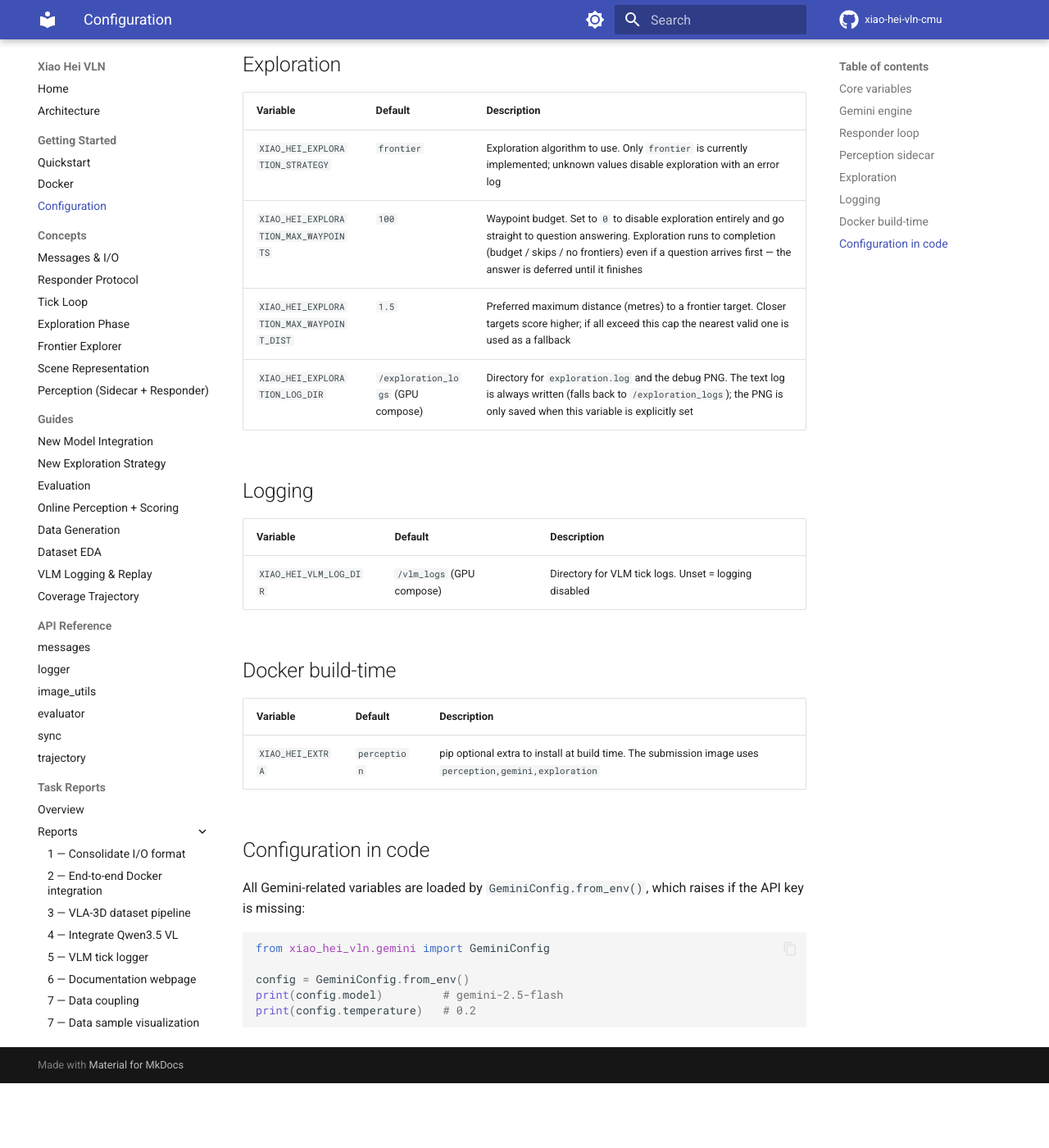
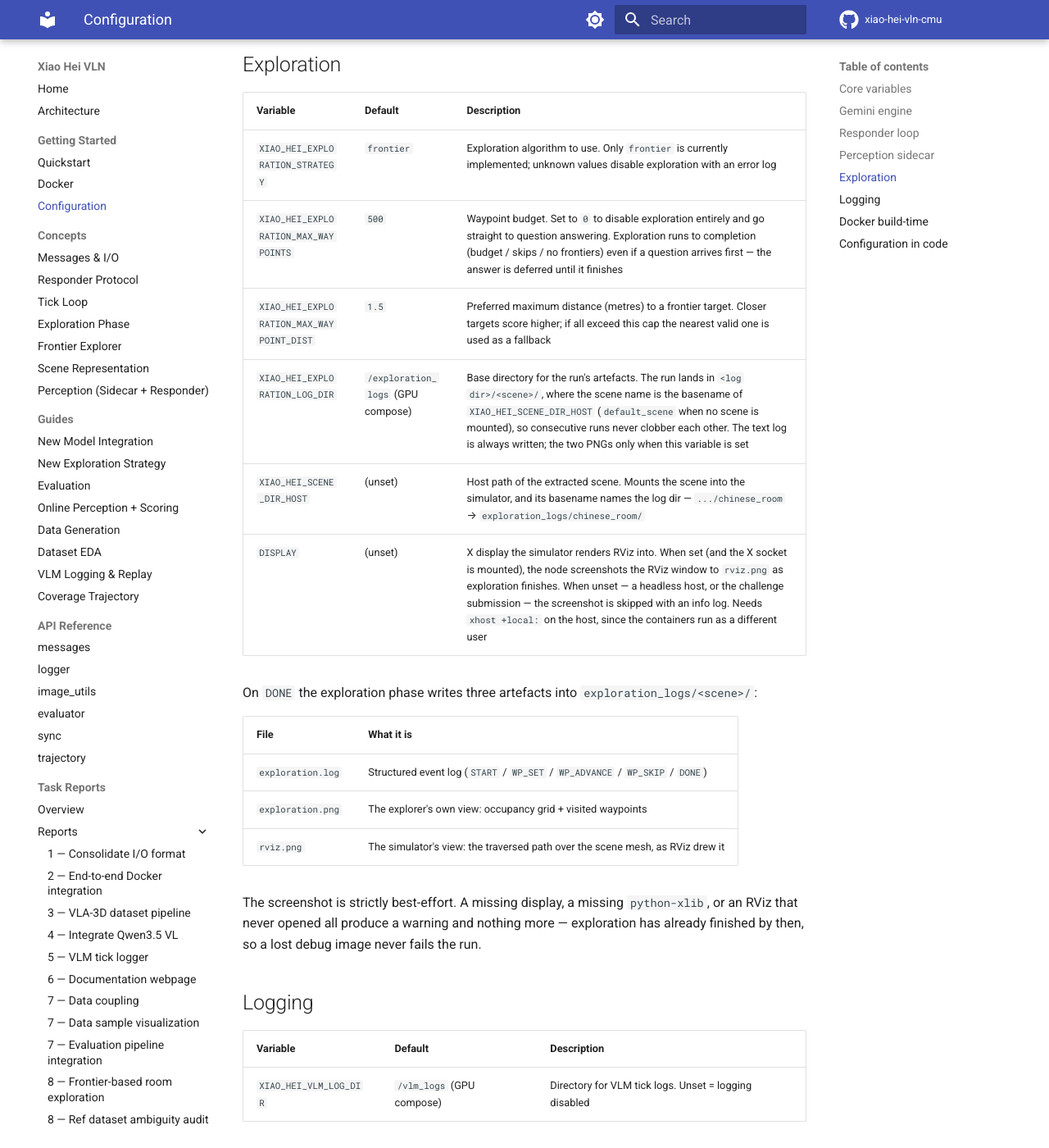
Before and after one commit to ginlov/xiao-hei-vln-cmu, an MkDocs documentation site: the page built from docs/getting-started/configuration.md, in a window 1280 px wide and 1400 px high, scrolled down 1988 px. Shown: the whole window at 82% size. Built offline with MkDocs 1.6.1 and Material for MkDocs 9.7.7, drawn with Linux system fonts in a browser that asks for light colours; comment, search, counter and statistics services are not loaded; before the commit the page ends 3309 px from its top, so only the background shows below that.

Commit message:
docs(exploration): document benchmarking sweep and RViz screenshots
Add the Task 13 report and index row; document the per-scene log layout,
RViz screenshot, DISPLAY requirement, and the 500 default waypoint budget
across the config, concept, and docker docs.

```diff
--- a/docs/getting-started/configuration.md
+++ b/docs/getting-started/configuration.md
@@ -46,9 +46,25 @@
 | Variable | Default | Description |
 |---|---|---|
 | `XIAO_HEI_EXPLORATION_STRATEGY` | `frontier` | Exploration algorithm to use. Only `frontier` is currently implemented; unknown values disable exploration with an error log |
-| `XIAO_HEI_EXPLORATION_MAX_WAYPOINTS` | `100` | Waypoint budget. Set to `0` to disable exploration entirely and go straight to question answering. Exploration runs to completion (budget / skips / no frontiers) even if a question arrives first — the answer is deferred until it finishes |
+| `XIAO_HEI_EXPLORATION_MAX_WAYPOINTS` | `500` | Waypoint budget. Set to `0` to disable exploration entirely and go straight to question answering. Exploration runs to completion (budget / skips / no frontiers) even if a question arrives first — the answer is deferred until it finishes |
 | `XIAO_HEI_EXPLORATION_MAX_WAYPOINT_DIST` | `1.5` | Preferred maximum distance (metres) to a frontier target. Closer targets score higher; if all exceed this cap the nearest valid one is used as a fallback |
-| `XIAO_HEI_EXPLORATION_LOG_DIR` | `/exploration_logs` (GPU compose) | Directory for `exploration.log` and the debug PNG. The text log is always written (falls back to `/exploration_logs`); the PNG is only saved when this variable is explicitly set |
+| `XIAO_HEI_EXPLORATION_LOG_DIR` | `/exploration_logs` (GPU compose) | Base directory for the run's artefacts. The run lands in `<log dir>/<scene>/`, where the scene name is the basename of `XIAO_HEI_SCENE_DIR_HOST` (`default_scene` when no scene is mounted), so consecutive runs never clobber each other. The text log is always written; the two PNGs only when this variable is set |
+| `XIAO_HEI_SCENE_DIR_HOST` | (unset) | Host path of the extracted scene. Mounts the scene into the simulator, and its basename names the log dir — `.../chinese_room` → `exploration_logs/chinese_room/` |
+| `DISPLAY` | (unset) | X display the simulator renders RViz into. When set (and the X socket is mounted), the node screenshots the RViz window to `rviz.png` as exploration finishes. When unset — a headless host, or the challenge submission — the screenshot is skipped with an info log. Needs `xhost +local:` on the host, since the containers run as a different user |
+
+On `DONE` the exploration phase writes three artefacts into
+`exploration_logs/<scene>/`:
+
+| File | What it is |
+|---|---|
+| `exploration.log` | Structured event log (`START` / `WP_SET` / `WP_ADVANCE` / `WP_SKIP` / `DONE`) |
+| `exploration.png` | The explorer's own view: occupancy grid + visited waypoints |
+| `rviz.png` | The simulator's view: the traversed path over the scene mesh, as RViz drew it |
+
+The screenshot is strictly best-effort. A missing display, a missing
+`python-xlib`, or an RViz that never opened all produce a warning and nothing
+more — exploration has already finished by then, so a lost debug image never
+fails the run.
 
 ## Logging
 
```
Also changed, not shown: docker/README.md (+2 -0 lines), docs/concepts/exploration.md (+8 -0 lines), docs/concepts/frontier-explorer.md (+1 -1 lines), docs/tasks/TASK 20 - Exploration benchmarking across Unity scenes.md (added, +53 -0 lines), docs/tasks/index.md (+1 -0 lines).
